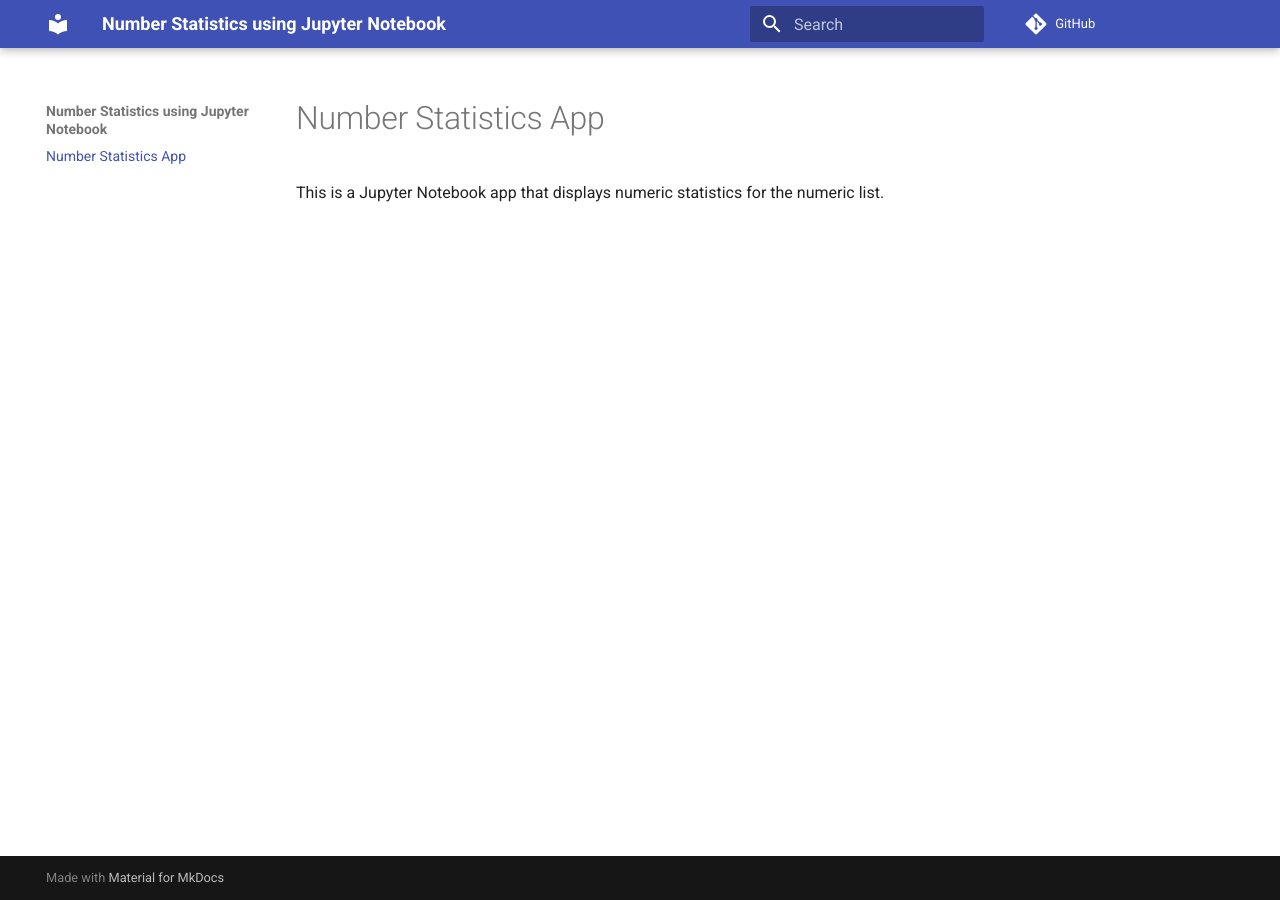
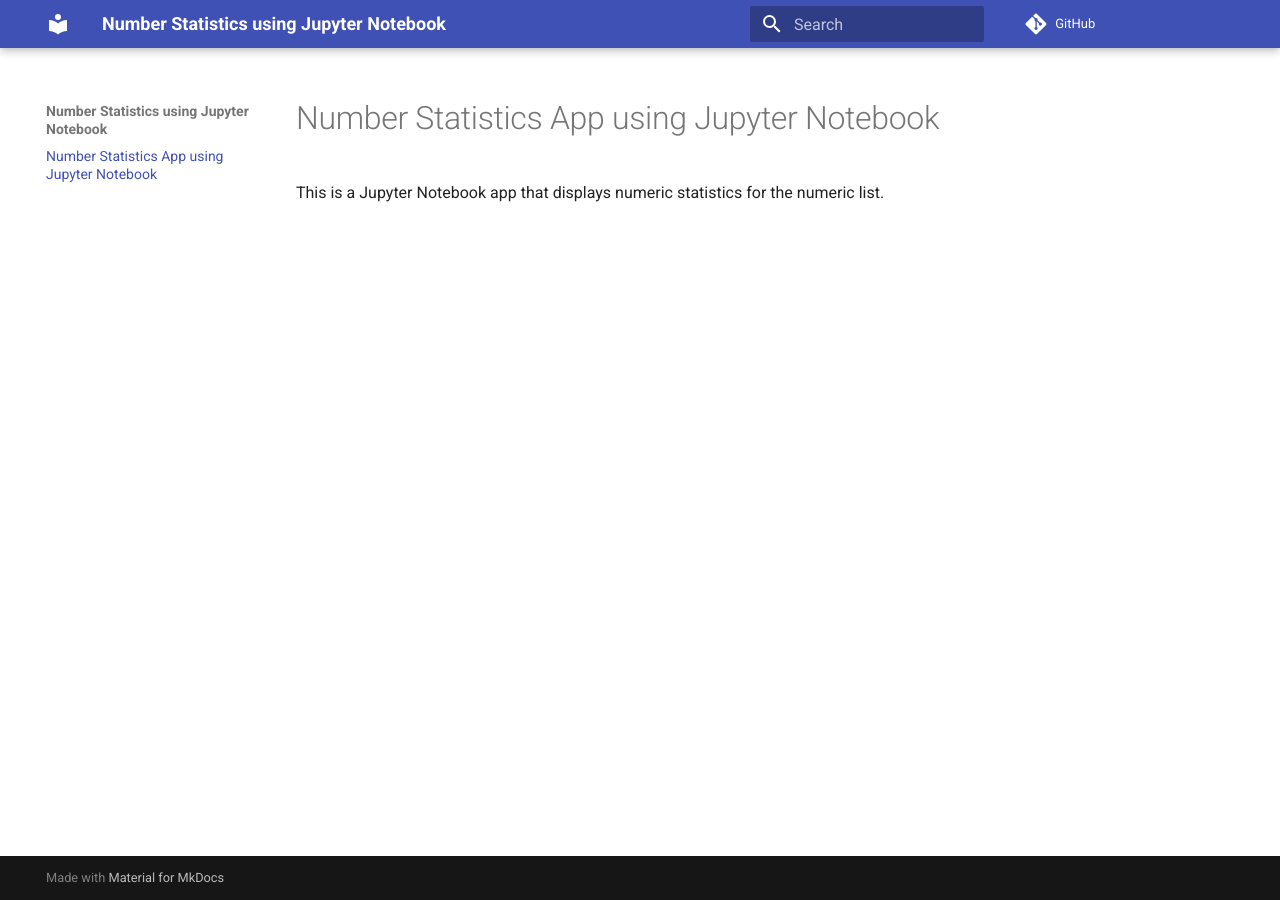
Before and after one commit to lulunac27a/number-statistics-jupyter-notebook, an MkDocs documentation site: the page built from docs/index.md, in a window 1280 px wide. Built offline with MkDocs 1.6.1 and Material for MkDocs 9.7.7, drawn with Linux system fonts in a browser that asks for light colours; comment, search, counter and statistics services are not loaded.

Commit message:
Update title in README

```diff
--- a/README.md
+++ b/README.md
@@ -1,3 +1,3 @@
-# Number Statistics App
+# Number Statistics App using Jupyter Notebook
 
 This is a Jupyter Notebook app that displays numeric statistics for the numeric list.
--- a/docs/index.md
+++ b/docs/index.md
@@ -1,3 +1,3 @@
-# Number Statistics App
+# Number Statistics App using Jupyter Notebook
 
 This is a Jupyter Notebook app that displays numeric statistics for the numeric list.
```
